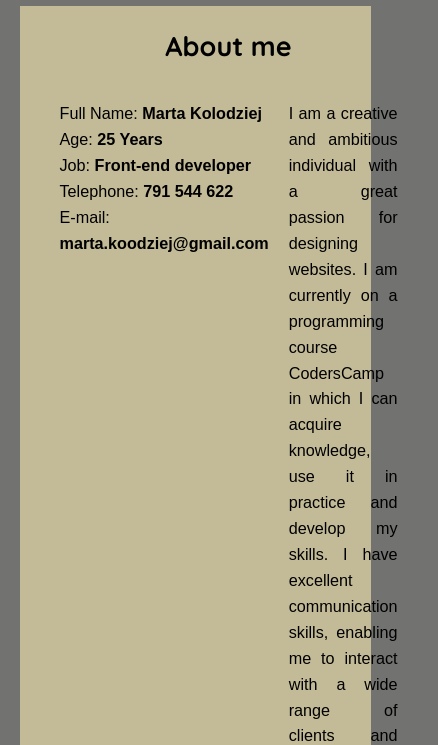
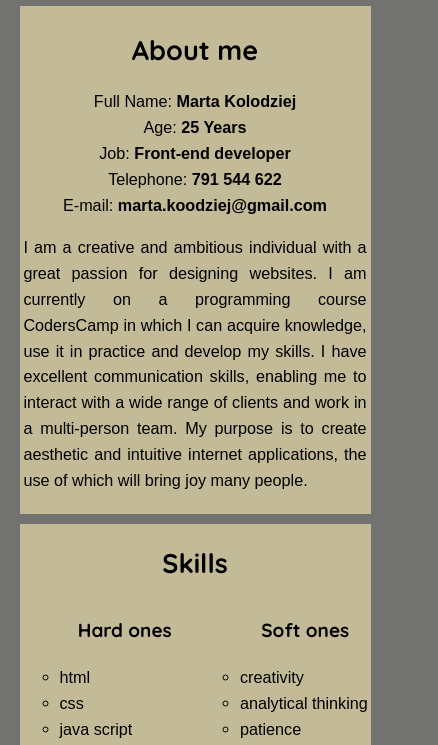
Before and after one commit to martakolodziej1/visiting-page, a plain HTML site: page index.html in a window 390 px wide. Shown: the part 833-1578 px from the top of the page, 438 px wide, since content can reach past the window. Drawn offline with Linux system fonts and the light colour scheme.

Commit message:
Adding media queries 480px

```diff
--- a/style.css
+++ b/style.css
@@ -409,3 +409,29 @@ input[type=submit]:hover {
         margin-left: auto;
     }
 }
+
+@media only screen and (max-width: 480px) {
+    .header-text {
+        font-size: 21px;
+    }
+
+    .navbar {
+        justify-content: space-evenly
+    }
+
+    #about-me {
+        display: block;
+        text-align: center;
+        padding: 1%;
+    }
+
+    #about-me ul {
+        padding: 0;
+    }
+
+    #about-me div {
+        text-align: justify;
+        padding-right: 0;
+    }
+
+}
```
